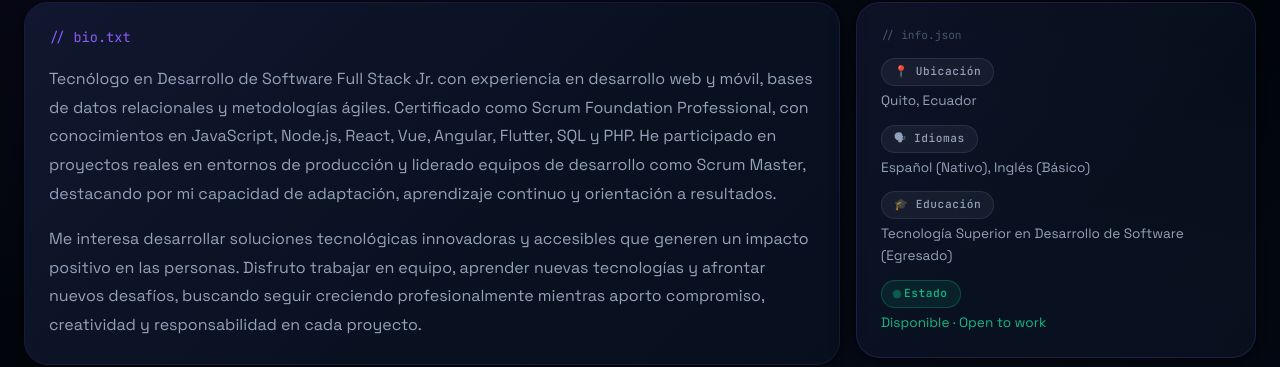
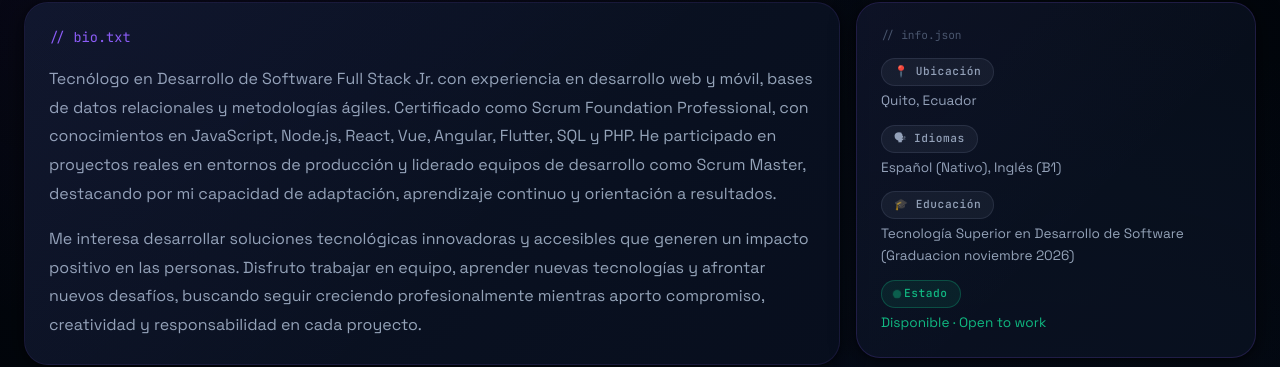
Before and after one commit to Ronnyvilla3021/My_curriculum, a website: page index.html in a window 1280 px wide. Shown: the part 1016-1383 px from the top of the page. Drawn offline with nearby package versions, Linux system fonts and the light colour scheme.

Commit message:
Acrualisacion de documentos (C.V)

```diff
--- a/index.html
+++ b/index.html
@@ -200,8 +200,8 @@
             <p class="font-code" style="color:var(--text-muted); font-size:var(--text-xs); margin-bottom:var(--space-3);">// info.json</p>
             <div style="display:flex; flex-direction:column; gap:var(--space-3);">
               <div><span class="badge badge--muted">📍 Ubicación</span><p style="color:var(--text-secondary); font-size:var(--text-sm); margin-top:var(--space-1);">Quito, Ecuador</p></div>
-              <div><span class="badge badge--muted">🗣 Idiomas</span><p style="color:var(--text-secondary); font-size:var(--text-sm); margin-top:var(--space-1);">Español (Nativo), Inglés (Básico)</p></div>
-              <div><span class="badge badge--muted">🎓 Educación</span><p style="color:var(--text-secondary); font-size:var(--text-sm); margin-top:var(--space-1);">Tecnología Superior en Desarrollo de Software (Egresado)</p></div>
+              <div><span class="badge badge--muted">🗣 Idiomas</span><p style="color:var(--text-secondary); font-size:var(--text-sm); margin-top:var(--space-1);">Español (Nativo), Inglés (B1)</p></div>
+              <div><span class="badge badge--muted">🎓 Educación</span><p style="color:var(--text-secondary); font-size:var(--text-sm); margin-top:var(--space-1);">Tecnología Superior en Desarrollo de Software (Graduacion noviembre 2026)</p></div>
               <div><span class="badge badge--status badge--green">Estado</span><p style="color:var(--neon-green); font-size:var(--text-sm); margin-top:var(--space-1);">Disponible · Open to work</p></div>
             </div>
           </div>
```
Also changed, not shown: 1 other file.
